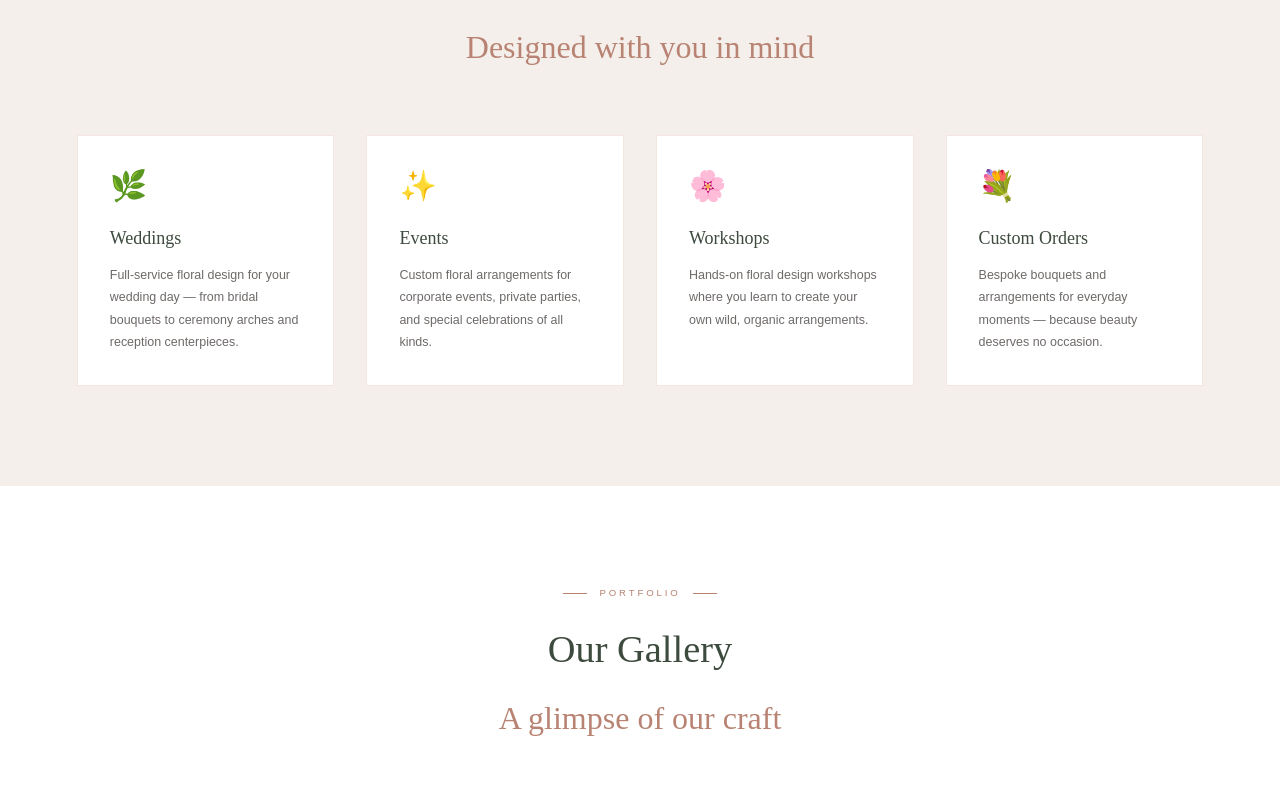
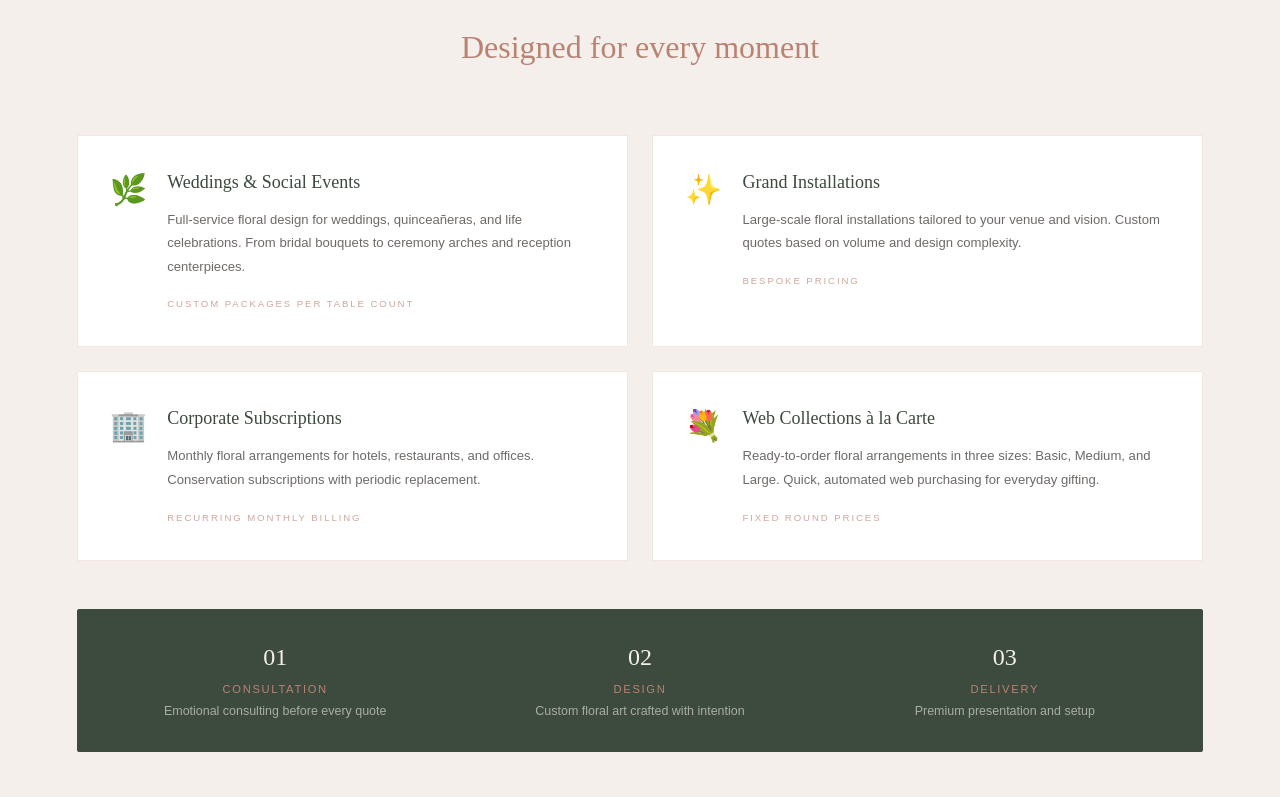
Before and after one commit to Omnix-Solution-Inc/wildflower, a Next.js app: page / in a window 1280 px wide. Shown: the part 1883-2680 px from the top of the page. Built offline with nearby package versions, Linux system fonts and the light colour scheme.

Commit message:
feat: Services with real business model offerings

```diff
--- a/src/components/landing/Services.tsx
+++ b/src/components/landing/Services.tsx
@@ -1,8 +1,28 @@
 const services = [
-  { title: 'Weddings', desc: 'Full-service floral design for your wedding day — from bridal bouquets to ceremony arches and reception centerpieces.', icon: '🌿' },
-  { title: 'Events', desc: 'Custom floral arrangements for corporate events, private parties, and special celebrations of all kinds.', icon: '✨' },
-  { title: 'Workshops', desc: 'Hands-on floral design workshops where you learn to create your own wild, organic arrangements.', icon: '🌸' },
-  { title: 'Custom Orders', desc: 'Bespoke bouquets and arrangements for everyday moments — because beauty deserves no occasion.', icon: '💐' },
+  {
+    title: 'Weddings & Social Events',
+    desc: 'Full-service floral design for weddings, quinceañeras, and life celebrations. From bridal bouquets to ceremony arches and reception centerpieces.',
+    icon: '🌿',
+    features: 'Custom packages per table count'
+  },
+  {
+    title: 'Grand Installations',
+    desc: 'Large-scale floral installations tailored to your venue and vision. Custom quotes based on volume and design complexity.',
+    icon: '✨',
+    features: 'Bespoke pricing'
+  },
+  {
+    title: 'Corporate Subscriptions',
+    desc: 'Monthly floral arrangements for hotels, restaurants, and offices. Conservation subscriptions with periodic replacement.',
+    icon: '🏢',
+    features: 'Recurring monthly billing'
+  },
+  {
+    title: 'Web Collections à la Carte',
+    desc: 'Ready-to-order floral arrangements in three sizes: Basic, Medium, and Large. Quick, automated web purchasing for everyday gifting.',
+    icon: '💐',
+    features: 'Fixed round prices'
+  },
 ]
 
 export function Services() {
@@ -12,20 +32,47 @@ export function Services() {
         <div className="text-center mb-16">
           <div className="flex items-center justify-center gap-3 mb-5">
             <span className="w-6 h-px bg-terracotta"></span>
-            <span className="text-[0.6rem] tracking-[0.3em] uppercase text-terracotta">What We Do</span>
+            <span className="text-[0.6rem] tracking-[0.3em] uppercase text-terracotta">What We Offer</span>
             <span className="w-6 h-px bg-terracotta"></span>
           </div>
-          <h2 className="font-cinzel text-[clamp(1.8rem,3vw,3rem)] text-moss mb-4">Services & Experiences</h2>
-          <p className="font-script text-[clamp(1.4rem,2.5vw,2.2rem)] text-terracotta">Designed with you in mind</p>
+          <h2 className="font-cinzel text-[clamp(1.8rem,3vw,3rem)] text-moss mb-4">Services & Collections</h2>
+          <p className="font-script text-[clamp(1.4rem,2.5vw,2.2rem)] text-terracotta">Designed for every moment</p>
         </div>
-        <div className="grid md:grid-cols-2 lg:grid-cols-4 gap-8">
+
+        <div className="grid md:grid-cols-2 gap-6">
           {services.map((s, i) => (
             <div key={i} className="bg-white p-8 border border-linen/40 hover:border-terracotta/40 transition group">
-              <div className="text-3xl mb-5">{s.icon}</div>
-              <h3 className="font-cinzel text-lg text-moss mb-3">{s.title}</h3>
-              <p className="text-[0.78rem] leading-[1.8] text-charcoal/70">{s.desc}</p>
+              <div className="flex items-start gap-5">
+                <div className="text-3xl mt-1">{s.icon}</div>
+                <div className="flex-1">
+                  <h3 className="font-cinzel text-lg text-moss mb-3">{s.title}</h3>
+                  <p className="text-[0.82rem] leading-[1.8] text-charcoal/70 mb-3">{s.desc}</p>
+                  <span className="text-[0.6rem] tracking-[0.2em] uppercase text-terracotta/70">{s.features}</span>
+                </div>
+              </div>
             </div>
           ))}
+        </div>
+
+        {/* Process strip */}
+        <div className="mt-12 bg-moss py-8 px-8 rounded-sm">
+          <div className="grid md:grid-cols-3 gap-8 text-center">
+            <div>
+              <p className="font-cinzel text-2xl text-sand mb-2">01</p>
+              <p className="text-[0.7rem] tracking-[0.15em] uppercase text-terracotta mb-1">Consultation</p>
+              <p className="text-[0.78rem] text-sand/60">Emotional consulting before every quote</p>
+            </div>
+            <div>
+              <p className="font-cinzel text-2xl text-sand mb-2">02</p>
+              <p className="text-[0.7rem] tracking-[0.15em] uppercase text-terracotta mb-1">Design</p>
+              <p className="text-[0.78rem] text-sand/60">Custom floral art crafted with intention</p>
+            </div>
+            <div>
+              <p className="font-cinzel text-2xl text-sand mb-2">03</p>
+              <p className="text-[0.7rem] tracking-[0.15em] uppercase text-terracotta mb-1">Delivery</p>
+              <p className="text-[0.78rem] text-sand/60">Premium presentation and setup</p>
+            </div>
+          </div>
         </div>
       </div>
     </section>
```
